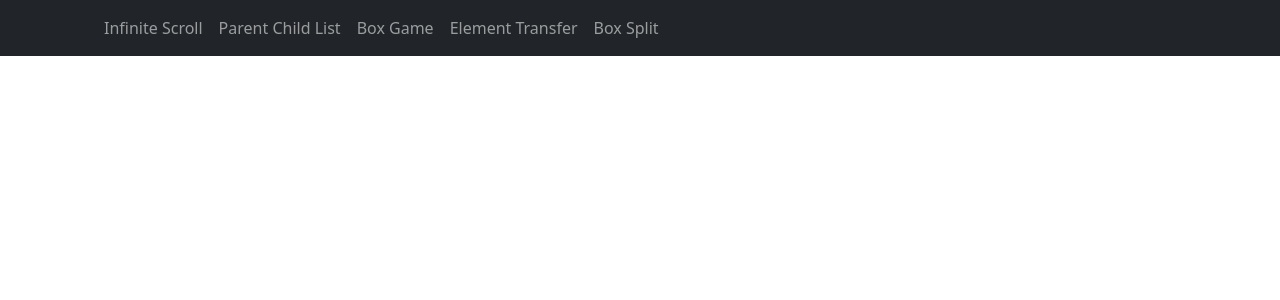
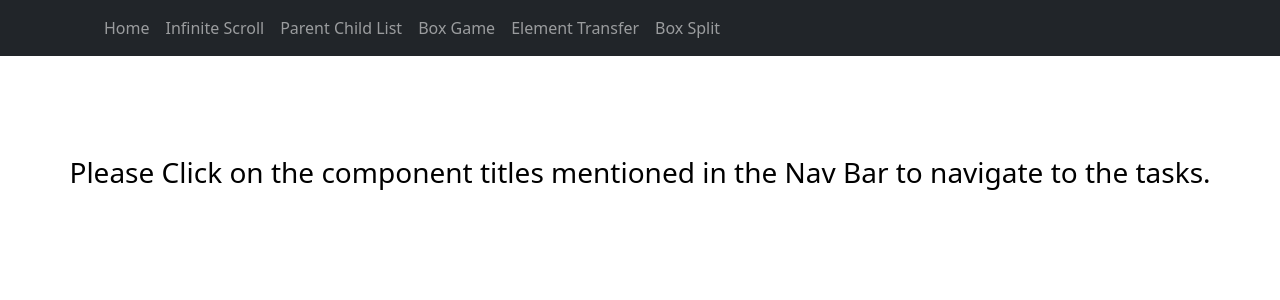
Before and after one commit to KashyapPLN/admavin-tasks, a React (Create React App) app: page / in a window 1280 px wide. Shown: the top 300 px of the page. Built offline with nearby package versions, Linux system fonts and the light colour scheme.

Commit message:
Added Home Component

```diff
--- a/src/App.css
+++ b/src/App.css
@@ -2,6 +2,12 @@
 @import url("./Infinite-Scroll/infiniteScroll.css");
 @import url("./parent-child/parentchild.css");
 @import url("./box-game/boxgame.css");
+
+.text{
+  color: black;
+  margin-top: 100px;
+  text-align: center;
+}
 .square {
   width: 400px;
   height: 400px;
--- a/src/App.js
+++ b/src/App.js
@@ -10,8 +10,11 @@ import SquareGrid from './SquareBox';
 function App() {
   return (
     <div className="App">
+
       <NavBar />
+
      <Routes>
+     <Route path="/" element={<Home/>} />
    <Route path="/scroll" element={<InfiniteScroll/>} />
    <Route path="/parentchild" element={<ParentChildList/>} />
    <Route path="/game" element={<BoxGame/>} />
@@ -23,3 +26,6 @@ function App() {
 }
 
 export default App;
+function Home(){
+  return(<h3 className='text'>Please Click on the component titles mentioned in the Nav Bar to navigate to the tasks.</h3>)
+}
--- a/src/ElementTransfer/ElementTransfer.js
+++ b/src/ElementTransfer/ElementTransfer.js
@@ -44,9 +44,6 @@ var temp = b1Items.filter((item,
             if (b3Items[i] === b1Items[j]) {
                setB1Items(b1Items.slice(0, j).concat(b1Items.slice(j+1, arrlen)));
                var arr = [...b2Items,b3Items[i]];
-            //   var temp = arr.filter((item,
-            //     index) => arr.indexOf(item) === index);
-            //     console.group("temp is"+temp);
                setB2Items(arr);
 
             }
@@ -58,7 +55,10 @@ var temp = b1Items.filter((item,
 
  function b2Click(e){
     b3Items.push(e.target.innerText);
-    setB3Items([...b3Items]);
+    var temp = b3Items.filter((item,
+        index) => b3Items.indexOf(item) === index);
+        setB3Items([...temp]);
+    // setB3Items([...b3Items]);
  }
  console.log("b3 is"+b3Items);
   return (
--- a/src/NavBar.js
+++ b/src/NavBar.js
@@ -10,6 +10,7 @@ export default function NavBar() {
         <Navbar.Toggle aria-controls="basic-navbar-nav" />
         <Navbar.Collapse id="basic-navbar-nav">
           <Nav className="me-auto mx-5 px-5">
+            <Nav.Link href='/'>Home</Nav.Link>
             <Nav.Link href='/scroll'>Infinite Scroll</Nav.Link>
             <Nav.Link href="/parentchild">Parent Child List</Nav.Link>
             <Nav.Link href='/game'>Box Game</Nav.Link>
```
